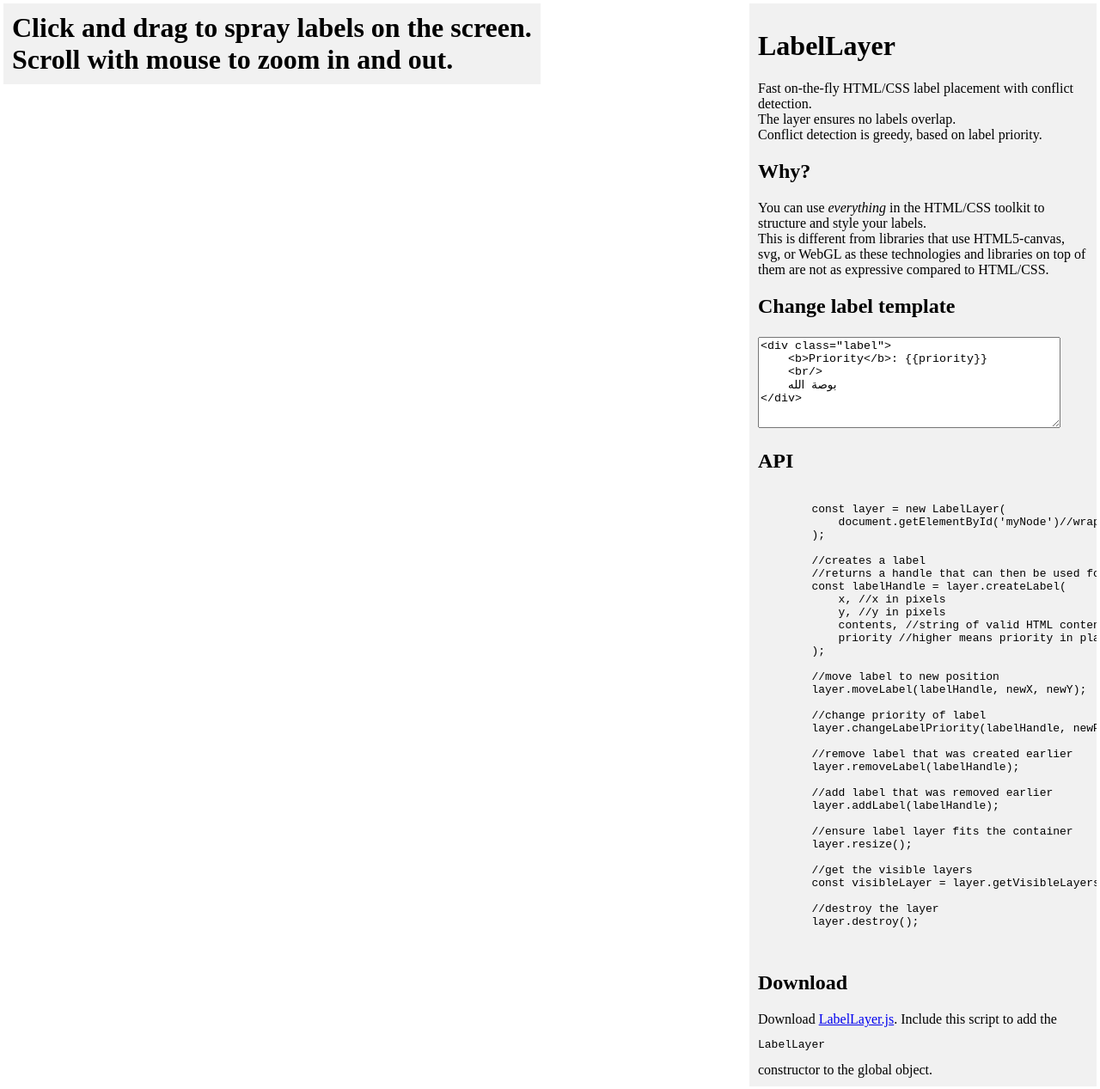
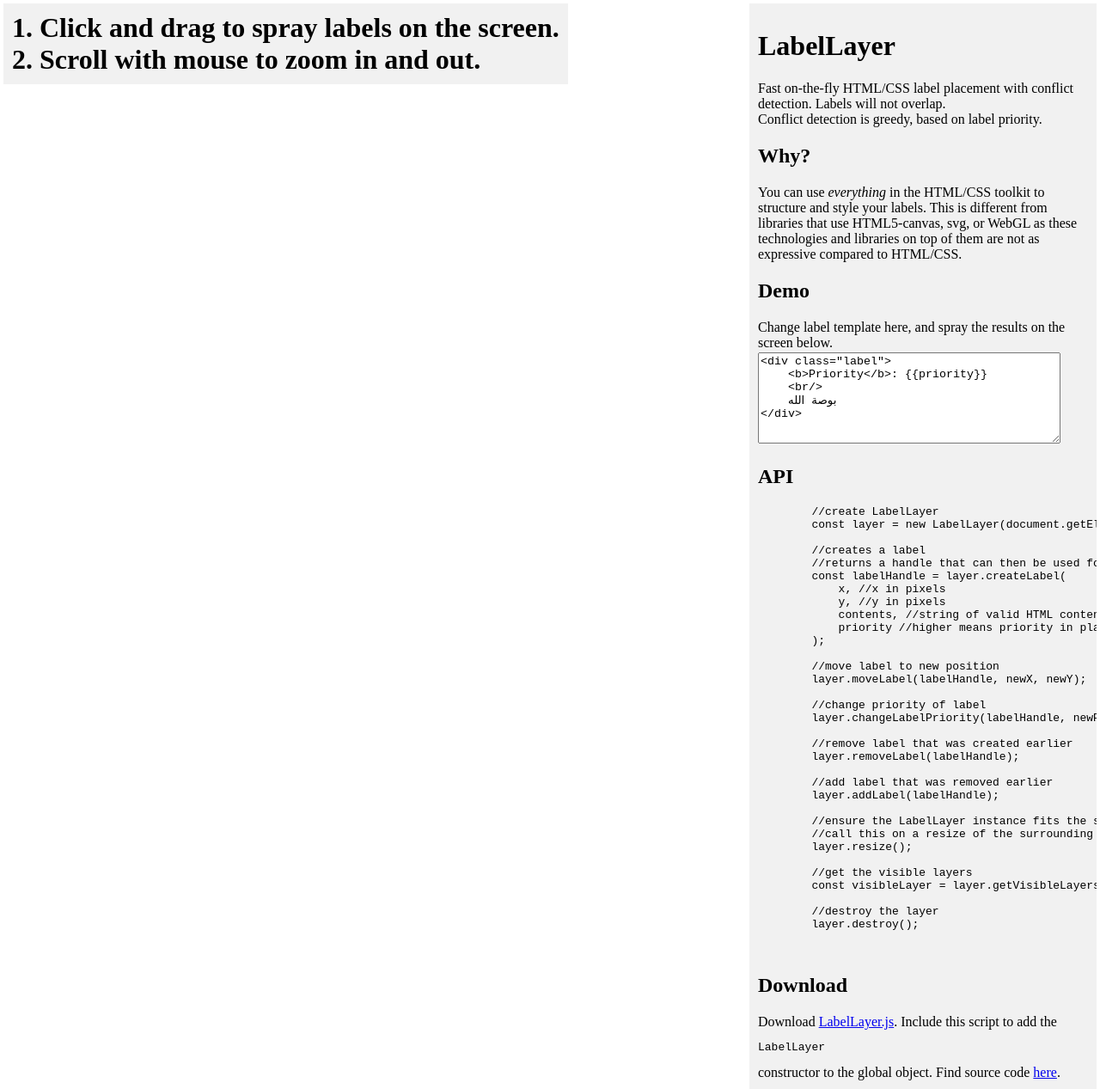
Before and after one commit to thomasneirynck/LabelLayer, a website built with webpack: page index.html in a window 1280 px wide. Shown: the whole page at 86% size. Built offline with nearby package versions, Linux system fonts and the light colour scheme; files whose address does not match are found by name.

Commit message:
do cleanup

```diff
--- a/index.html
+++ b/index.html
@@ -77,38 +77,34 @@
 <body>
 
 <div id="instructions">
-    <strong>Click and drag to spray labels on the screen.</strong>
+    <strong>1. Click and drag to spray labels on the screen.</strong>
     <br/>
-    <strong>Scroll with mouse to zoom in and out.</strong>
+    <strong>2. Scroll with mouse to zoom in and out.</strong>
 </div>
 <div id="docs">
 
     <h1>LabelLayer</h1>
 
-    Fast on-the-fly HTML/CSS label placement with conflict detection.
-    <br/>
-    The layer ensures no labels overlap.
+    Fast on-the-fly HTML/CSS label placement with conflict detection. Labels will not overlap.
     <br/>
     Conflict detection is greedy, based on label priority.
     <br/>
 
     <h2>Why?</h2>
     You can use <em>everything</em> in the HTML/CSS toolkit to structure and style your labels.
-    <br/>
     This is different from libraries that use HTML5-canvas, svg, or WebGL as these technologies and libraries on top of them
     are not as expressive compared to HTML/CSS.
 
 
 
-    <h2>Change label template</h2>
+    <h2>Demo</h2>
+    Change label template here, and spray the results on the screen below.
     <textarea id="template"></textarea>
 
     <h2>API</h2>
     <pre style="font-family: monospace">
-
-        const layer = new LabelLayer(
-            document.getElementById('myNode')//wrapper node
-        );
+        //create LabelLayer
+        const layer = new LabelLayer(document.getElementById('nodeToPlaceLabelsIn'));
 
         //creates a label
         //returns a handle that can then be used for other operations
@@ -131,7 +127,8 @@
         //add label that was removed earlier
         layer.addLabel(labelHandle);
 
-        //ensure label layer fits the container
+        //ensure the LabelLayer instance fits the surrounding div
+        //call this on a resize of the surrounding node.
         layer.resize();
 
         //get the visible layers
@@ -144,6 +141,8 @@
 
     <h2>Download</h2>
     Download <a href="./dist/LabelLayer.js">LabelLayer.js</a>. Include this script to add the <pre>LabelLayer</pre> constructor to the global object.
+    Find source code <a href="https://github.com/thomasneirynck/LabelLayer">here</a>.
+
 
 </div>
 
```
Also changed, not shown: 2 other files.
